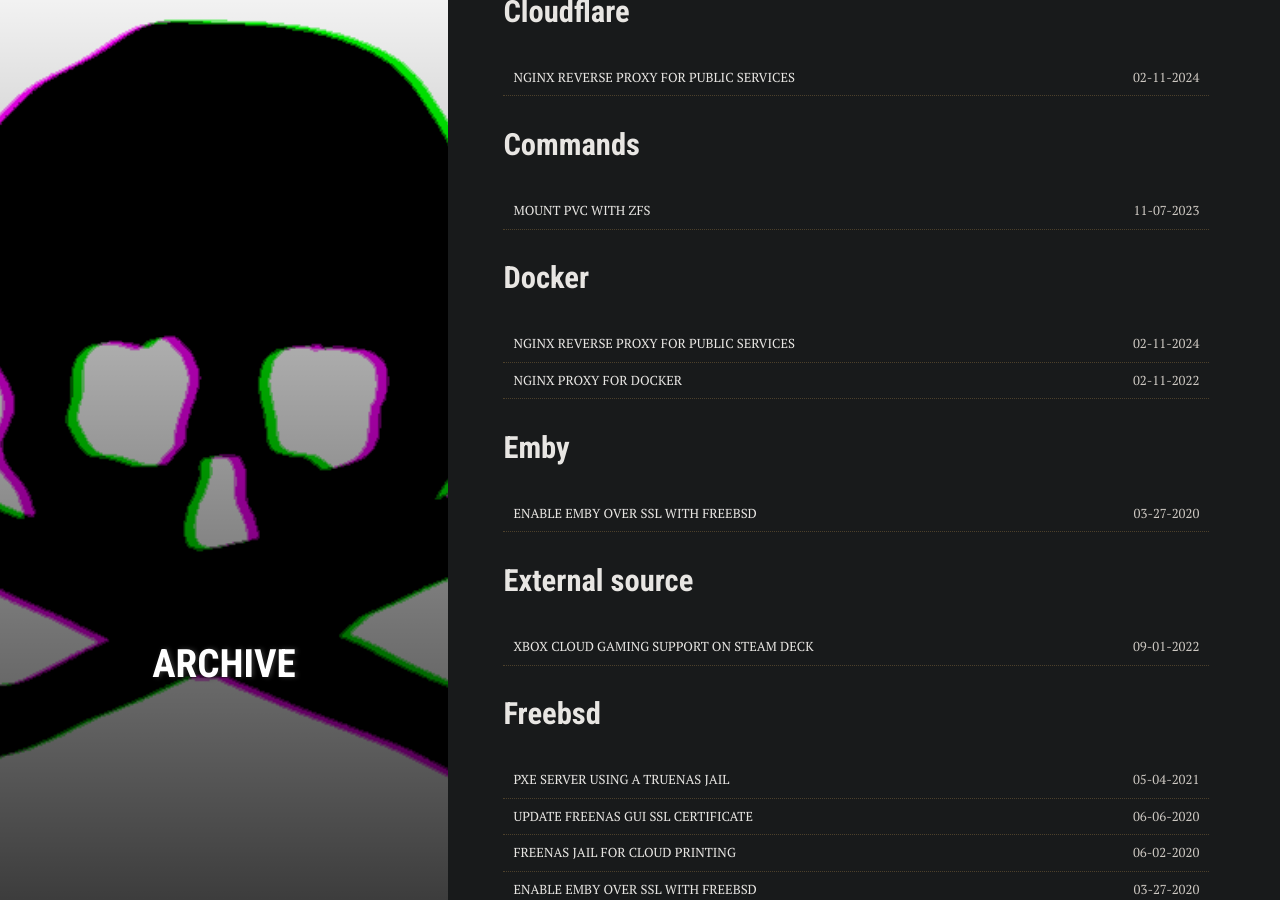
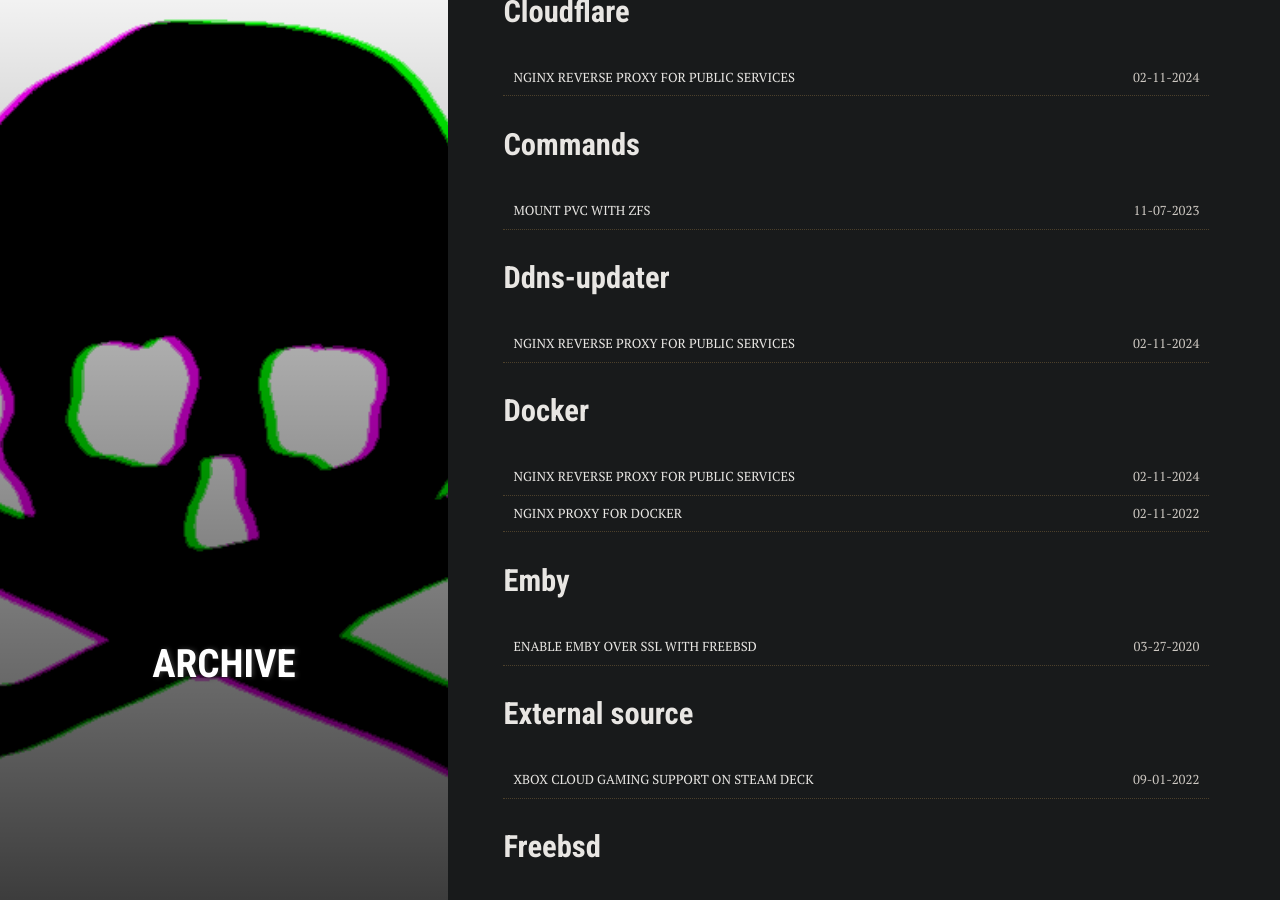
Before and after one commit to cbrookins/blog.brookins.info, a Jekyll site: the page built from archive.md, in a window 1280 px wide and 900 px high, scrolled down 646 px. Built offline with Jekyll 4.4.1, drawn with Linux system fonts in a browser that asks for light colours; some of the changed text lies outside the part shown.

Commit message:
added tags

```diff
--- a/_posts/2024-02-11-reverse-proxy-for-public-services.md
+++ b/_posts/2024-02-11-reverse-proxy-for-public-services.md
@@ -3,7 +3,7 @@ bg: "script.gif"
 layout: post
 title: NGINX reverse proxy for public services
 date: 2024-02-11
-tags: ['docker','ubuntu','nginx','cloudflare']
+tags: ['docker','ubuntu','nginx','cloudflare','raspberry-pi','ddns-updater']
 ---
 
 I run a few services inside my homelab, and most of those services have no business on the internet.  I recently set up a couple that I did want to make available externally.  I knew I didn't want to just open up a port directly to the service, and my tailnet would not do the trick for these particular services.  Reverse proxy is where I landed.  This way I can open port 443 and serve all of the services I need.
```
